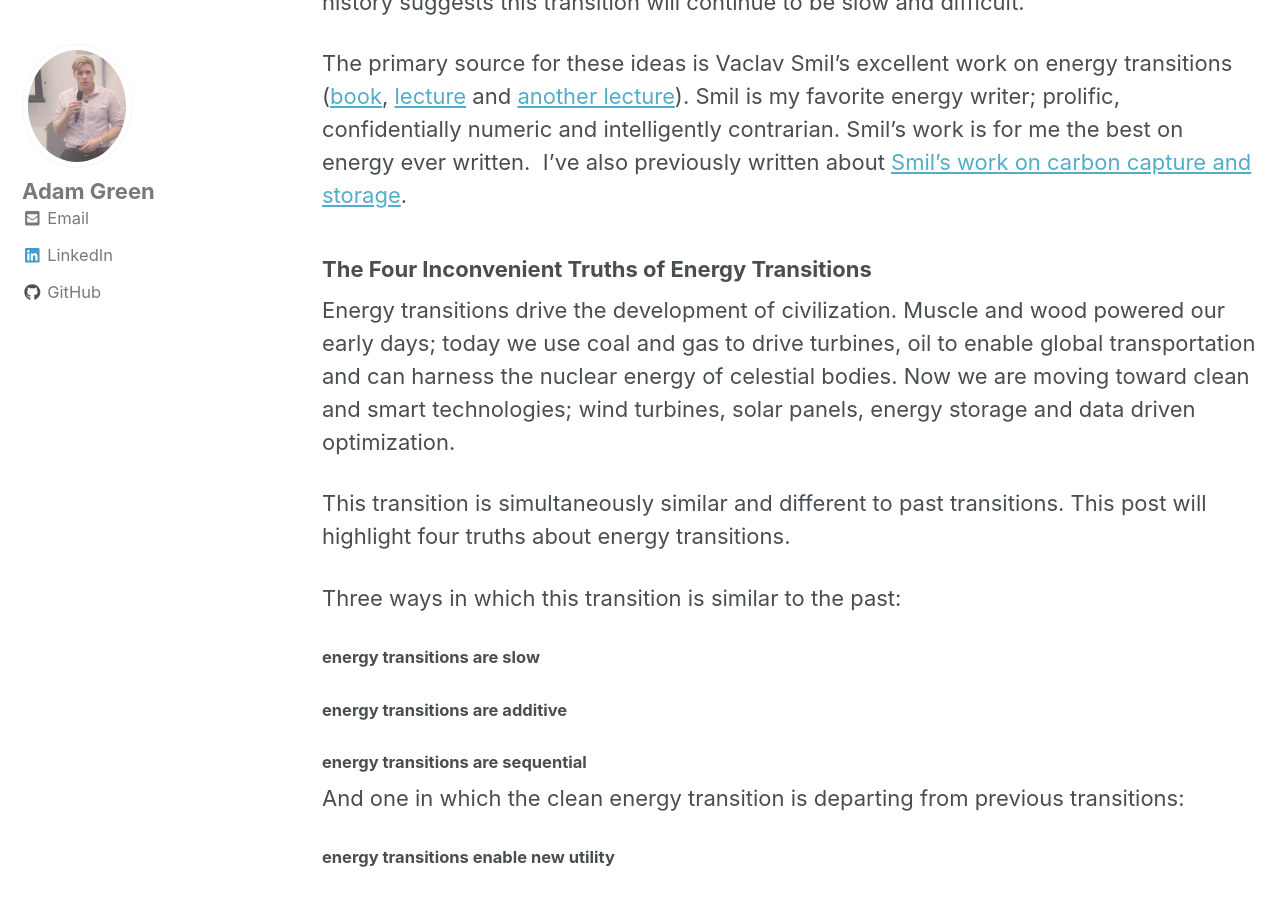
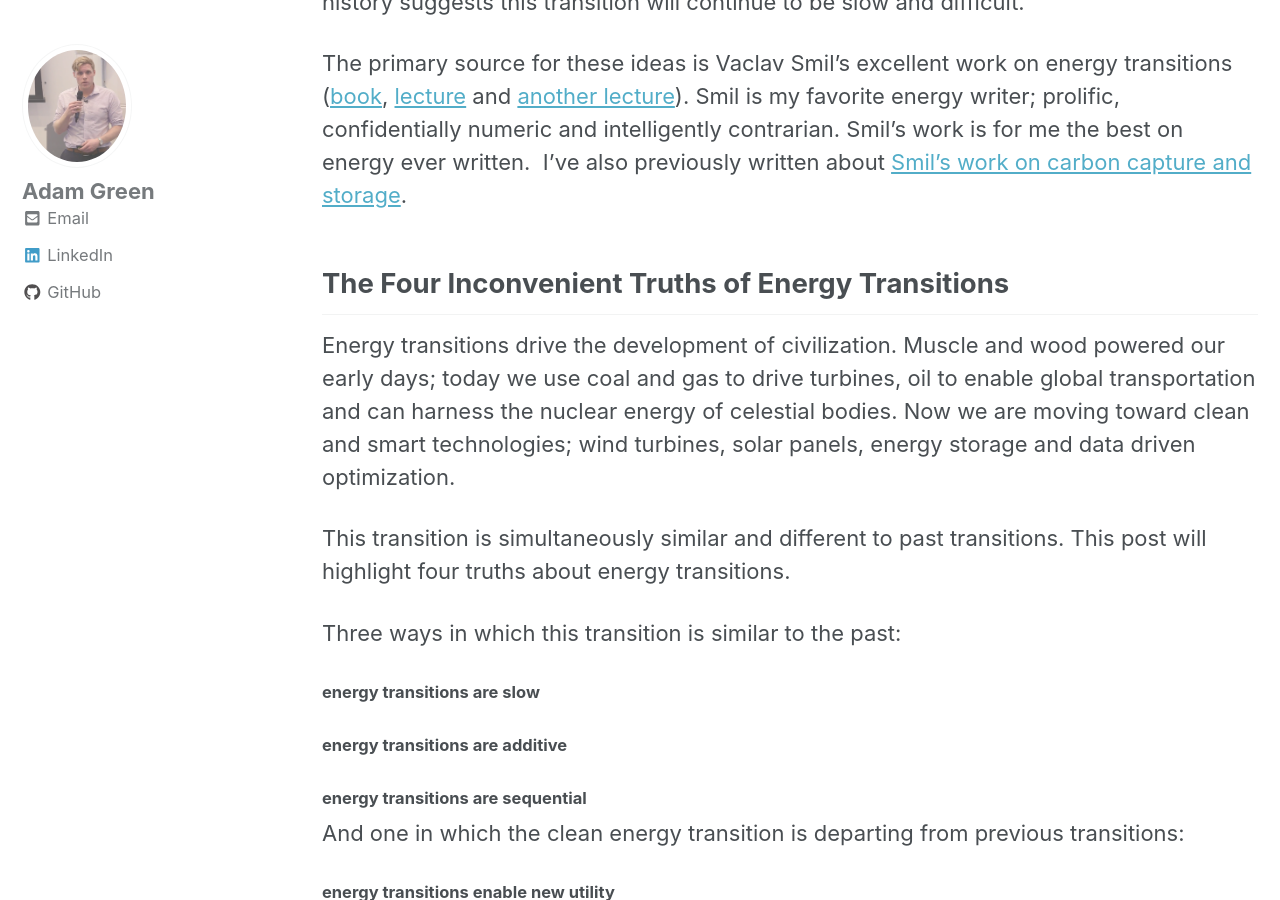
Before and after one commit to ADGEfficiency/adgefficiency.github.io, a Jekyll site: the page built from _posts/2018-01-11-four-inconvenient-truths-clean-energy-transition.md, in a window 1280 px wide and 900 px high, scrolled down 632 px. Built offline with Jekyll 4.4.1, drawn with Linux system fonts in a browser that asks for light colours; nearby versions of some CDN libraries.

Commit message:
sync blog conversion

```diff
--- a/_posts/2018-01-11-four-inconvenient-truths-clean-energy-transition.md
+++ b/_posts/2018-01-11-four-inconvenient-truths-clean-energy-transition.md
@@ -4,7 +4,7 @@ date: 2018-01-11
 categories:
   - Energy
 classes: wide
-excerpt: All is not well with the energy transition
+excerpt: All is not well with the energy transition...
 
 ---
 **All is not well with the clean energy transition**. At this stage positive commentary on the transition is dangerous. 2017 saw a 2% rise in global carbon emissions, with the concentration of CO<sub>2</sub> passing 400 ppm for the first time in several million years.
@@ -17,7 +17,7 @@ I’m not arguing against the need for the clean energy transition. I’m trying
 
 The primary source for these ideas is Vaclav Smil's excellent work on energy transitions ([book](https://www.amazon.co.uk/Energy-Transitions-History-Requirements-Prospects/dp/0313381771), [lecture](https://www.youtube.com/watch?v=5guXaWwQpe4) and [another lecture](https://www.youtube.com/watch?v=NxO3s0U5WdY)).  Smil is my favorite energy writer; prolific, confidentially numeric and intelligently contrarian. Smil’s work is for me the best on energy ever written.  I've also previously written about [Smil's work on carbon capture and storage](http://adgefficiency.com/energy-insights-vaclav-smil-on-carbon-capture-storage/).
 
-### The Four Inconvenient Truths of Energy Transitions
+## The Four Inconvenient Truths of Energy Transitions
 
 Energy transitions drive the development of civilization. Muscle and wood powered our early days; today we use coal and gas to drive turbines, oil to enable global transportation and can harness the nuclear energy of celestial bodies.  Now we are moving toward clean and smart technologies; wind turbines, solar panels, energy storage and data driven optimization.
 
@@ -35,7 +35,7 @@ And one in which the clean energy transition is departing from previous transiti
 
 #### energy transitions enable **new utility**
 
-### The First Inconvenient Truth - Energy transitions are slow
+## The First Inconvenient Truth - Energy transitions are slow
 
 In [Energy Transitions: History, Requirements, Prospects](https://www.amazon.co.uk/Energy-Transitions-History-Requirements-Prospects/dp/0313381771), Vaclav Smil notes each subsequent transition takes longer than the last.  To move from 5% to 25% of global primary energy consumption, coal took 35 years, oil 40 years and finally natural gas took 55 years.
 
@@ -47,7 +47,7 @@ The clean energy transition is full of technical challenges. Clean energy genera
 
 *What this means for the clean energy transition - it’s going to take a long time.*
 
-### The Second Inconvenient Truth - Energy transitions are additive
+## The Second Inconvenient Truth - Energy transitions are additive
 
 **Of the Four Truths, this is the most inconvenient**. Each transition increases the amount and quality of energy we use. But each time we transition we don’t replace old energy sources - we add new energy sources on top. **Older fuels take a long time to go away**. We are still building coal-fired generation today and are recklessly likely to for a long time.
 
@@ -64,7 +64,7 @@ Diesel generators (an 1890’s technology) are a great example of this. Diesel g
 
 *What this means for the clean energy transition -fossil fuels aren’t going away.*
 
-### The Third Inconvenient Truth - Energy transitions are sequential and high variance
+## The Third Inconvenient Truth - Energy transitions are sequential and high variance
 
 Smil notes that energy transitions require a "specific sequence of scientific advances, technical innovations and organizational actions" combined with "economic, political and strategic circumstances”.
 
@@ -76,7 +76,7 @@ For example, without the correct alignment of incentives through rate structures
 
 *What this means for the clean energy transition - there is no guarantee things will move in the correct way.*
 
-### The Fourth Inconvenient Truth - Energy transitions enable new utility
+## The Fourth Inconvenient Truth - Energy transitions enable new utility
 
 The first three truths are ways in which this clean transition will be like the past. This final truth is a reality of the clean energy transition that moves against the past.
 
@@ -98,7 +98,7 @@ One hope is the role that inverter based renewables & storage can play supportin
 
 Thanks for reading.
 
-### References and further reading
+## References and further reading
 
 [Energy Transitions: History, Requirements, Prospects (Smil 2010)](https://www.amazon.co.uk/Energy-Transitions-History-Requirements-Prospects/dp/0313381771)
 
```
